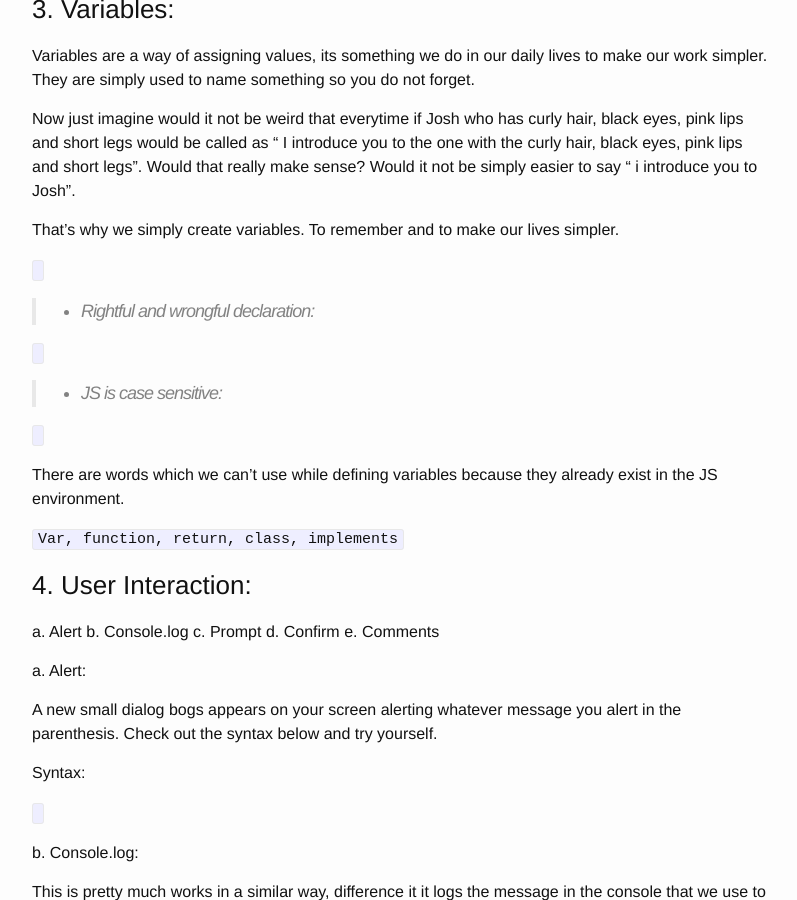
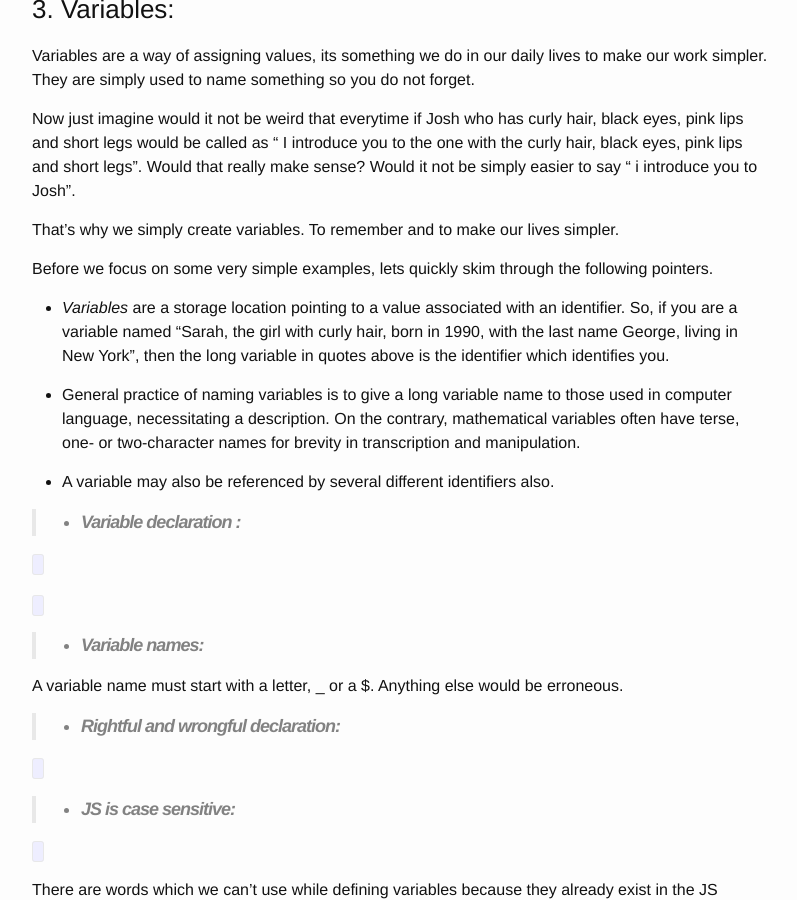
Before and after one commit to sagarmunjal/repo0001, a Jekyll site: the page built from _posts/2016-06-07-buckling-up.md, in a window 1280 px wide and 900 px high, scrolled down 3925 px. Shown: the whole window, without its empty margins (238-1035 px from the left). Built offline with Jekyll 4.4.1, drawn with Linux system fonts in a browser that asks for light colours; nearby versions of some CDN libraries; a script that is not in the unit is left out.

Commit message:
Updated 2016-06-07-buckling-up.md

```diff
--- a/_posts/2016-06-07-buckling-up.md
+++ b/_posts/2016-06-07-buckling-up.md
@@ -190,14 +190,30 @@ Now just imagine would it not be weird that everytime if Josh who has curly hair
 
 That’s why we simply create variables. To remember and to make our lives simpler.
 
+Before we focus on some very simple examples, lets quickly skim through the following pointers.
+
+- _Variables_ are a storage location pointing to a value associated with an identifier. So, if you are a variable named "Sarah, the girl with curly hair, born in 1990, with the last name George, living in New York", then the long variable in quotes above is the identifier which identifies you.
+
+- General practice of naming variables is to give a long variable name to those used in computer language, necessitating a description. On the contrary, mathematical variables often have terse, one- or two-character names for brevity in transcription and manipulation.
+
+- A variable may also be referenced by several different identifiers also.
+
+> - **Variable declaration :**
+
+<code data-gist-id="9fd0f90a822dc3660cb93703043ca1c6" data-gist-file="gistfile1.txt" data-gist-hide-footer="true" data-gist-line="121-125"></code>
+
 <code data-gist-id="9fd0f90a822dc3660cb93703043ca1c6" data-gist-file="gistfile1.txt" data-gist-hide-footer="true" data-gist-line="36-40"></code>
 
-> - Rightful and wrongful declaration:
+> - **Variable names:**
+
+A variable name must start with a letter, _ or a $. Anything else would be erroneous.
+
+> - **Rightful and wrongful declaration:**
 
 <code data-gist-id="9fd0f90a822dc3660cb93703043ca1c6" data-gist-file="gistfile1.txt" data-gist-hide-footer="true" data-gist-line="44-48"></code>
 
 
-> - JS is case sensitive:
+> - **JS is case sensitive:**
 
 <code data-gist-id="9fd0f90a822dc3660cb93703043ca1c6" data-gist-file="gistfile1.txt" data-gist-hide-footer="true" data-gist-line="49-51"></code>
 
```
